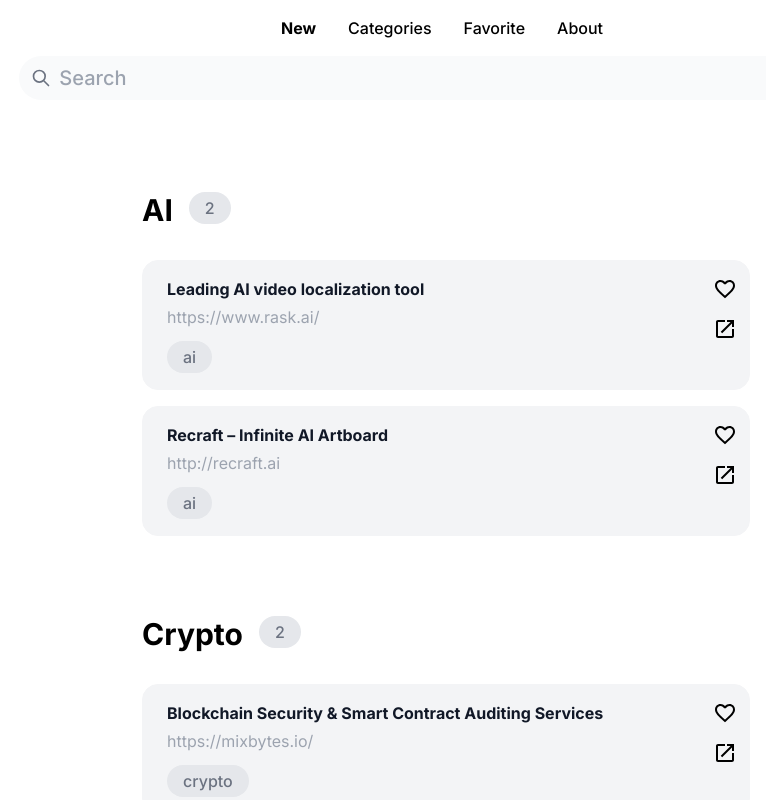
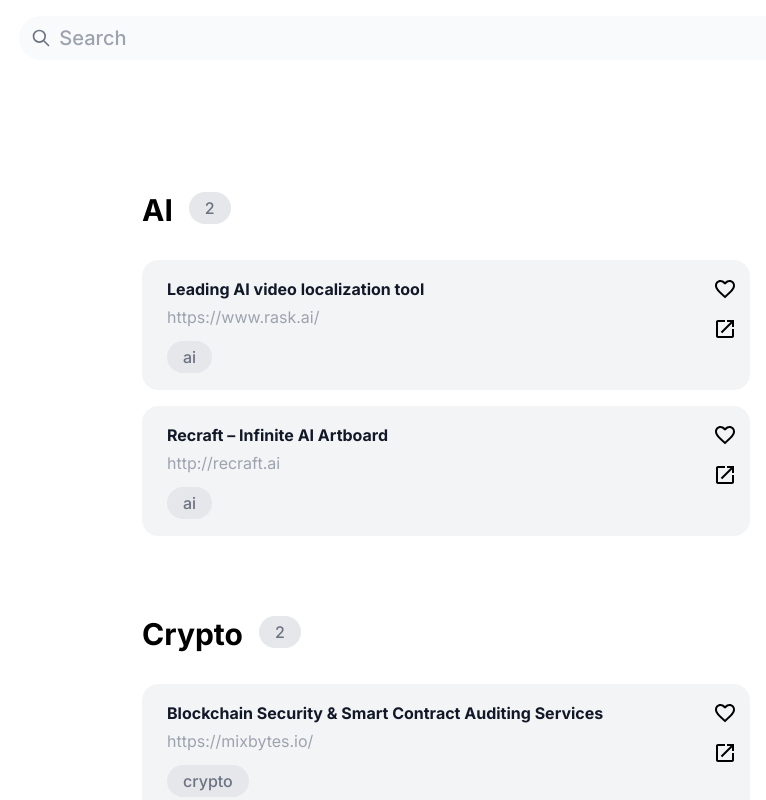
Before and after one commit to egor-baranov/sitebook, a Next.js app: page / in a window 1280 px wide. Shown: the top 800 px of the page, without its empty margins (194-960 px from the left). Built offline with nearby package versions, Linux system fonts and the light colour scheme.

Commit message:
remove desktop header

```diff
--- a/components/Header.tsx
+++ b/components/Header.tsx
@@ -30,14 +30,14 @@
             <div className="mx-auto max-w-2xl flex flex-row items-center pr-2">
                 <div className="flex-grow"></div>
 
-                <Link href="/">
-                    <a className="py-2 px-4 font-bold flex-shrink-0 hover:bg-gray-100 rounded-lg">
-                        New
-                    </a>
-                </Link>
-                <HeaderLink link="/#caterogies" text="Categories" />
-                <HeaderLink link="/#favorite" text="Favorite" />
-                <HeaderLink link="/#about" text="About" />
+                {/*<Link href="/">*/}
+                {/*    <a className="py-2 px-4 font-bold flex-shrink-0 hover:bg-gray-100 rounded-lg">*/}
+
+                {/*    </a>*/}
+                {/*</Link>*/}
+                {/*<HeaderLink link="/#caterogies" text="" />*/}
+                {/*<HeaderLink link="/#favorite" text="" />*/}
+                {/*<HeaderLink link="/#about" text="" />*/}
 
                 <div className="flex-grow"></div>
 
--- a/components/SearchBar.tsx
+++ b/components/SearchBar.tsx
@@ -8,7 +8,7 @@
 
     return (
 
-        <form className={isMobile ? "w-full fixed top-16 bg-white flex flex-row justify-center ": "w-full fixed top-10 bg-white flex flex-row justify-center"  }>
+        <form className={isMobile ? "w-full fixed top-16 bg-white flex flex-row justify-center ": "w-full fixed top-0 bg-white flex flex-row justify-center"  }>
             {/*<label htmlFor="default-search"*/}
             {/*       className="mb-2 text-sm font-medium text-gray-900 sr-only dark:text-white">Search</label>*/}
             <div className={isMobile ? "relative w-5/6 justify-center" : "relative w-2/3 justify-center"}>
```
